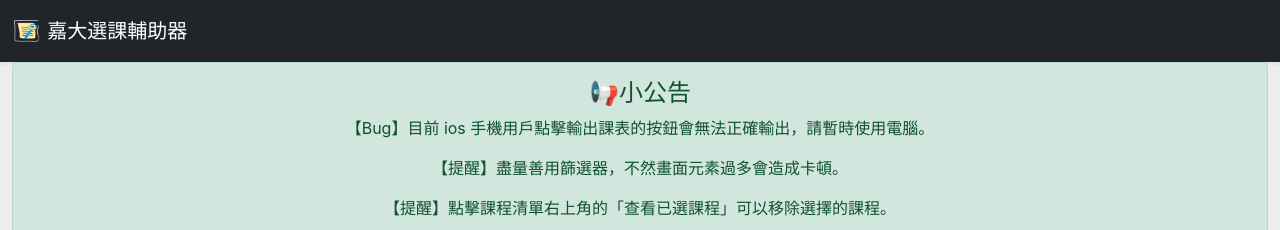
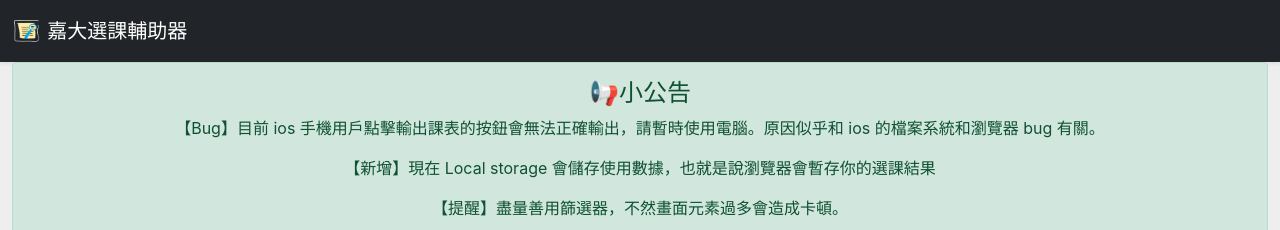
Before and after one commit to tony11306/Chiayi-university-course-selection-support, a React (Create React App) app: page / in a window 1280 px wide. Shown: the top 230 px of the page. Built offline with nearby package versions, Linux system fonts and the light colour scheme; no server answers.

Commit message:
新增公告

```diff
--- a/src/components/announcement.js
+++ b/src/components/announcement.js
@@ -2,7 +2,8 @@ function Announcement() {
     return (
         <div className="alert alert-success" role="alert">
             <h4 className="alert-heading">📢小公告</h4>
-            <p>【Bug】目前 ios 手機用戶點擊輸出課表的按鈕會無法正確輸出，請暫時使用電腦。</p>
+            <p>【Bug】目前 ios 手機用戶點擊輸出課表的按鈕會無法正確輸出，請暫時使用電腦。原因似乎和 ios 的檔案系統和瀏覽器 bug 有關。</p>
+            <p>【新增】現在 Local storage 會儲存使用數據，也就是說瀏覽器會暫存你的選課結果</p>
             <p>【提醒】盡量善用篩選器，不然畫面元素過多會造成卡頓。</p>
             <p>【提醒】點擊課程清單右上角的「查看已選課程」可以移除選擇的課程。</p>
             <hr />
--- a/src/components/curriculumTable.js
+++ b/src/components/curriculumTable.js
@@ -31,8 +31,8 @@ function CurriculumTable({ courses }) {
 
     const downloadURI = (uri, fileName) => {
         let link = document.createElement("a")
+        link.href = uri.replace('image/png', 'image/octet-stream')
         link.download = fileName
-        link.href = uri
         link.click()
     }
 
@@ -45,7 +45,7 @@ function CurriculumTable({ courses }) {
 
         html2canvas(table).then(canvas => {
             const img = canvas.toDataURL('image/png')
-            downloadURI("data:" + img, "選課結果.png")
+            downloadURI(img, "選課結果.png")
         })
     }
 
--- a/src/index.css
+++ b/src/index.css
@@ -1,6 +1,6 @@
 html, body {
   margin: 0;
-  font-family: -apple-system, BlinkMacSystemFont, 'Segoe UI', 'Roboto', 'Oxygen',
+  font-family: BlinkMacSystemFont, 'Segoe UI', 'Roboto', 'Oxygen',
     'Ubuntu', 'Cantarell', 'Fira Sans', 'Droid Sans', 'Helvetica Neue',
     sans-serif;
   -webkit-font-smoothing: antialiased;
```
